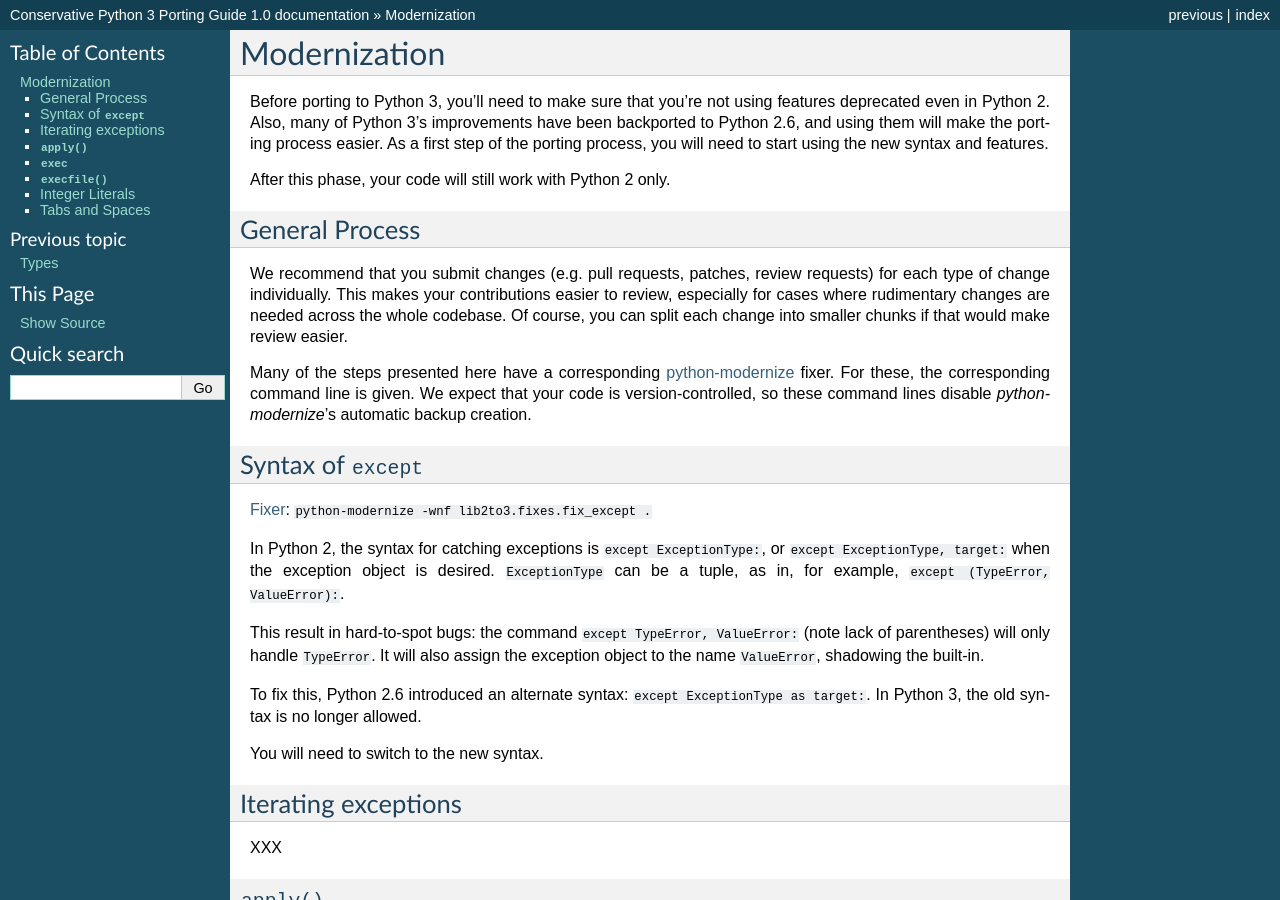
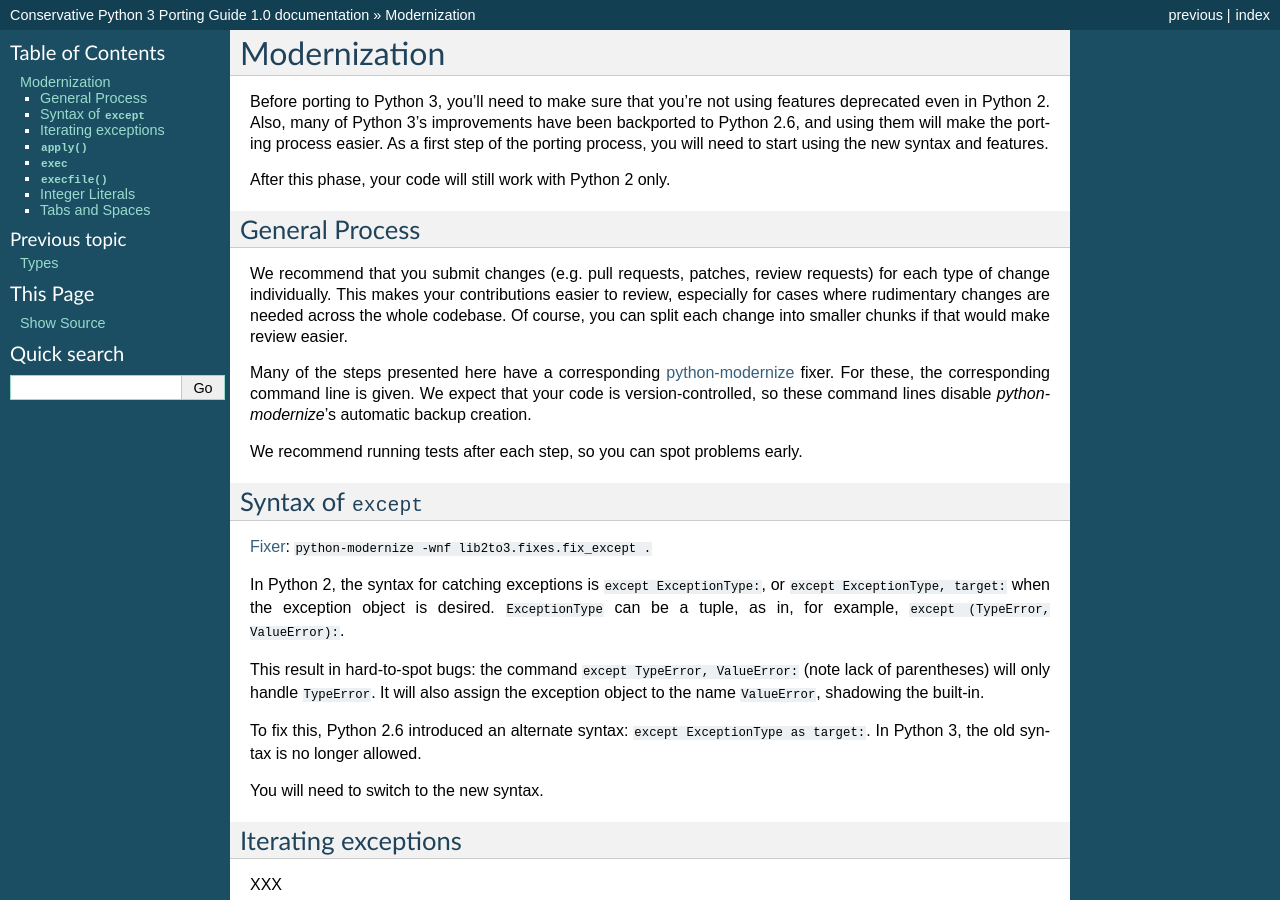
Before and after one commit to fedora-python/portingguide, a Sphinx documentation site: the page built from source/modernize.rst, in a window 1280 px wide and 900 px high. Built offline with Sphinx 7.4.7, drawn with Linux system fonts in a browser that asks for light colours.

Commit message:
Run tests after each step

```diff
--- a/source/modernize.rst
+++ b/source/modernize.rst
@@ -25,6 +25,8 @@ Many of the steps presented here have a corresponding :ref:`python-modernize`
 fixer. For these, the corresponding command line is given.
 We expect that your code is version-controlled, so these command lines disable
 *python-modernize*'s automatic backup creation.
+
+We recommend running tests after each step, so you can spot problems early.
 
 
 Syntax of ``except``
```
